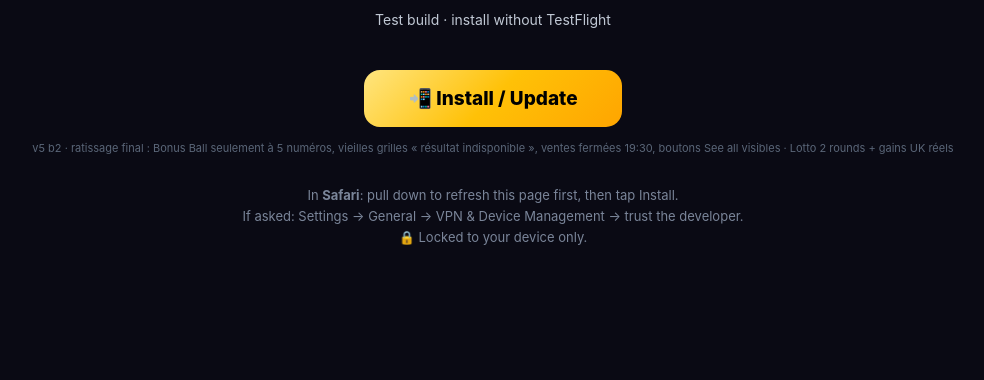
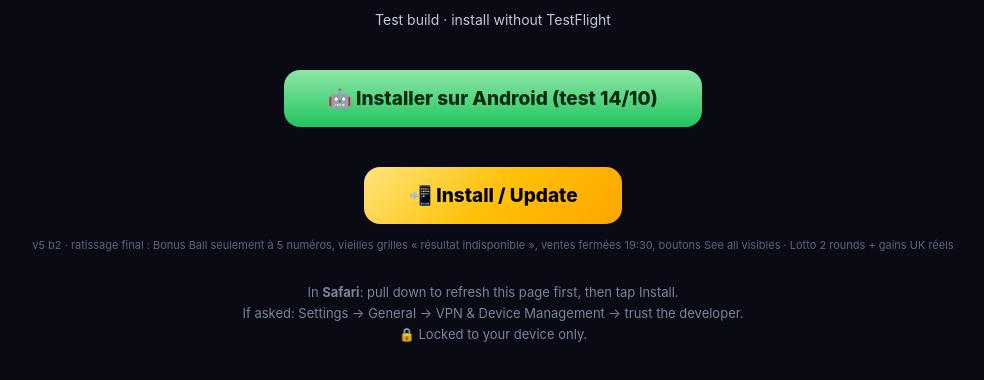
Before and after one commit to wayheme69/lottoaiuk-ota, a plain HTML site: page index.html in a window 1280 px wide. Shown: the part 250-630 px from the top of the page, without its empty margins (147-1131 px from the left). Drawn offline with Linux system fonts and the light colour scheme.

Commit message:
Bouton Android

```diff
--- a/index.html
+++ b/index.html
@@ -5,6 +5,7 @@
 <img class="logo" src="icon.png">
 <h1>LOTTO AI UK</h1>
 <p class="tag">Test build · install without TestFlight</p>
+<a class="btn" href="LOTTOAI-UK-android-test.apk" download style="background:linear-gradient(180deg,#8ee6a6,#22c55e);color:#062a12;margin-bottom:12px">🤖 Installer sur Android (test 14/10)</a><br>
 <a class="btn" href="itms-services://?action=download-manifest&url=https://wayheme69.github.io/lottoaiuk-ota/manifest-ukv5b3.plist">📲 Install / Update</a>
 <p class="v">v5 b2 · ratissage final : Bonus Ball seulement à 5 numéros, vieilles grilles « résultat indisponible », ventes fermées 19:30, boutons See all visibles · Lotto 2 rounds + gains UK réels</p>
 <p class="sub">In <b>Safari</b>: pull down to refresh this page first, then tap Install.<br>If asked: Settings → General → VPN &amp; Device Management → trust the developer.<br>🔒 Locked to your device only.</p>
```
